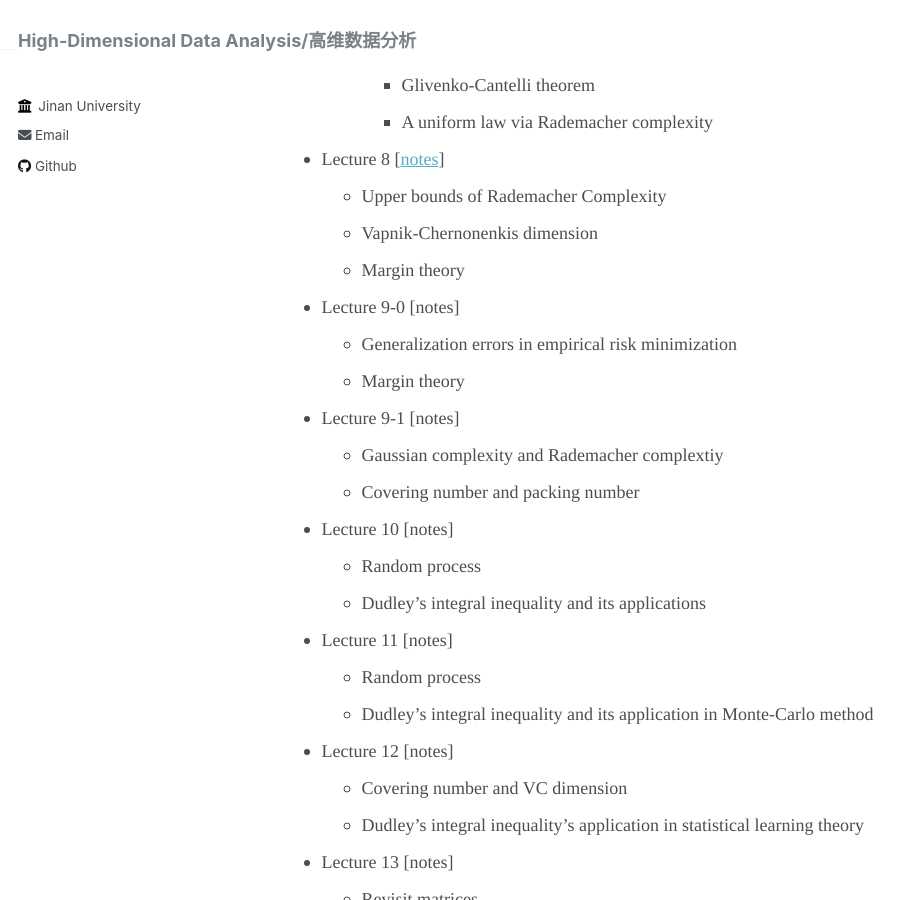
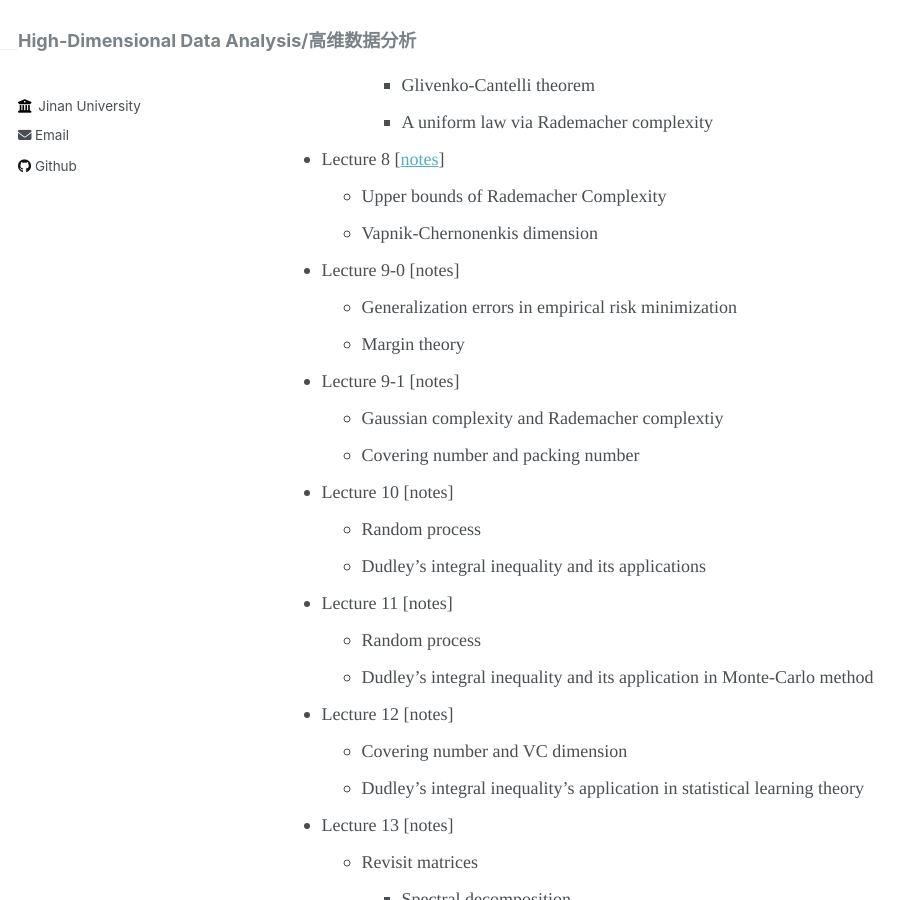
Before and after one commit to wangyuanhao/high_dim_stat, a Jekyll site: the page built from _pages/about.md, in a window 1280 px wide and 900 px high, scrolled down 2018 px. Shown: the whole window, without its empty margins (0-918 px from the left). Built offline with Jekyll 4.4.1, drawn with Linux system fonts in a browser that asks for light colours.

Commit message:
Update about.md

```diff
--- a/_pages/about.md
+++ b/_pages/about.md
@@ -63,7 +63,6 @@ redirect_from:
 * <span style="font-family: 'Times', sans-serif;">Lecture 8 [[notes](../notes/lecture8.pdf)] </span>
   * <span style="font-family: 'Times', sans-serif;">Upper bounds of Rademacher Complexity</span>
   *  <span style="font-family: 'Times', sans-serif;">Vapnik-Chernonenkis dimension</span>
-  * <span style="font-family: 'Times', sans-serif;">Margin theory</span>
 * <span style="font-family: 'Times', sans-serif;">Lecture 9-0 [notes] </span>
   * <span style="font-family: 'Times', sans-serif;">Generalization errors in empirical risk minimization</span>
   * <span style="font-family: 'Times', sans-serif;">Margin theory</span>
```
